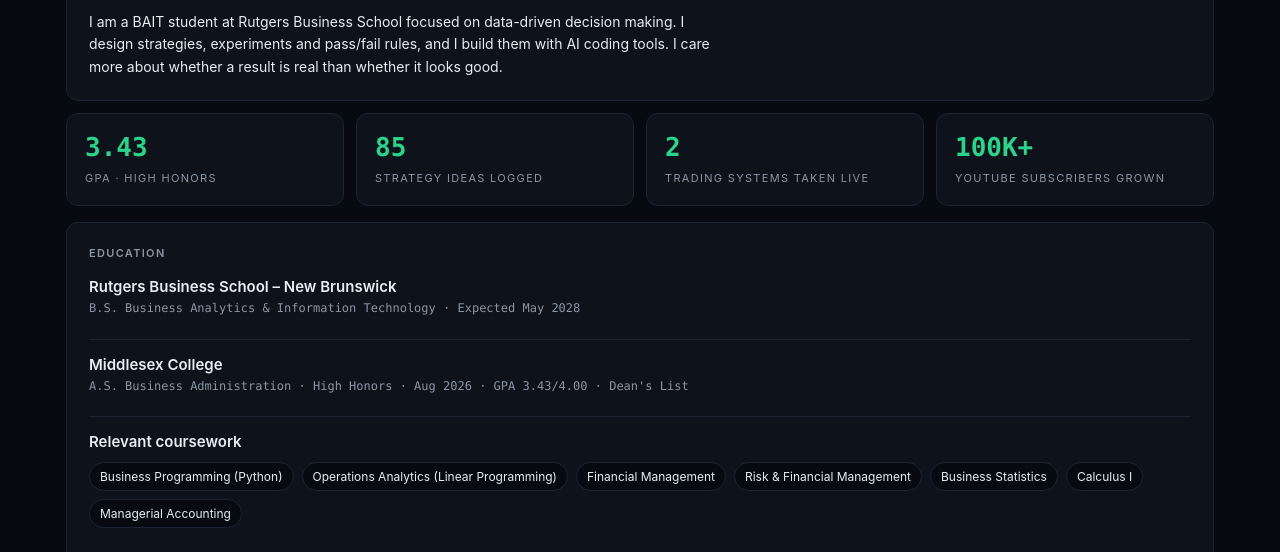
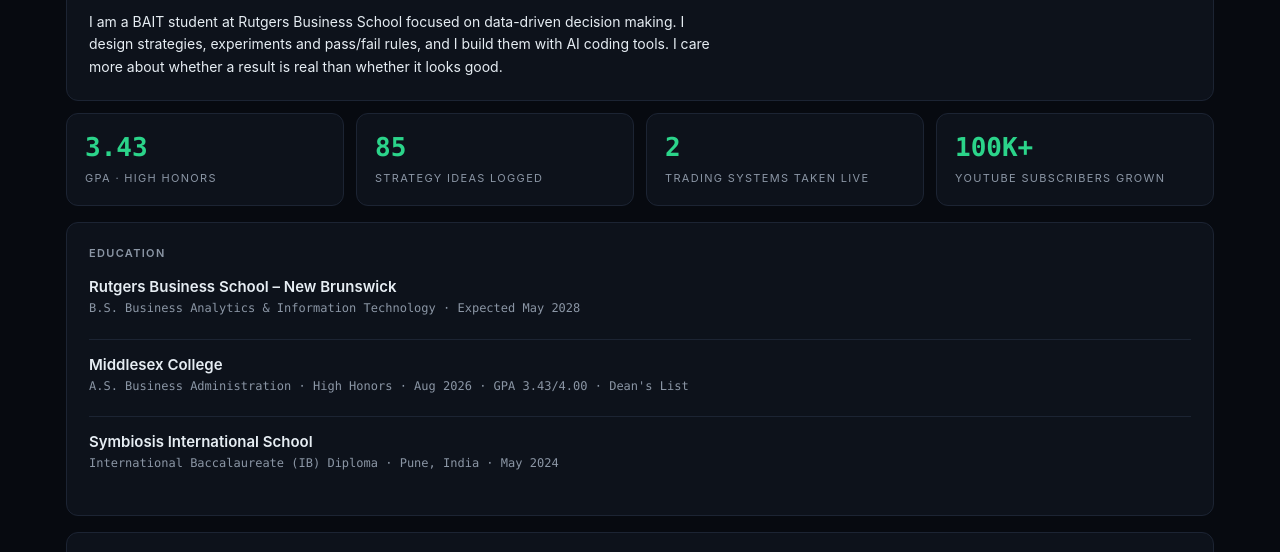
Before and after one commit to Prydae/Prydae.github.io, a plain HTML site: page index.html in a window 1280 px wide. Shown: the part 234-786 px from the top of the page. Drawn offline with Linux system fonts and the light colour scheme.

Commit message:
Education: IB diploma, drop coursework
Replace the relevant-coursework list with a Symbiosis International School
entry (IB Diploma, Pune, May 2024). No coursework mentions remain in the
site HTML, CSS, JS or README.

Co-Authored-By: Claude Haiku 5.5 <noreply@anthropic.com>

```diff
--- a/index.html
+++ b/index.html
@@ -68,16 +68,8 @@
           </div>
 
           <div class="entry">
-            <h3>Relevant coursework</h3>
-            <ul class="chips">
-              <li>Business Programming (Python)</li>
-              <li>Operations Analytics (Linear Programming)</li>
-              <li>Financial Management</li>
-              <li>Risk &amp; Financial Management</li>
-              <li>Business Statistics</li>
-              <li>Calculus I</li>
-              <li>Managerial Accounting</li>
-            </ul>
+            <h3>Symbiosis International School</h3>
+            <p class="meta">International Baccalaureate (IB) Diploma · Pune, India · May 2024</p>
           </div>
         </div>
 
```
